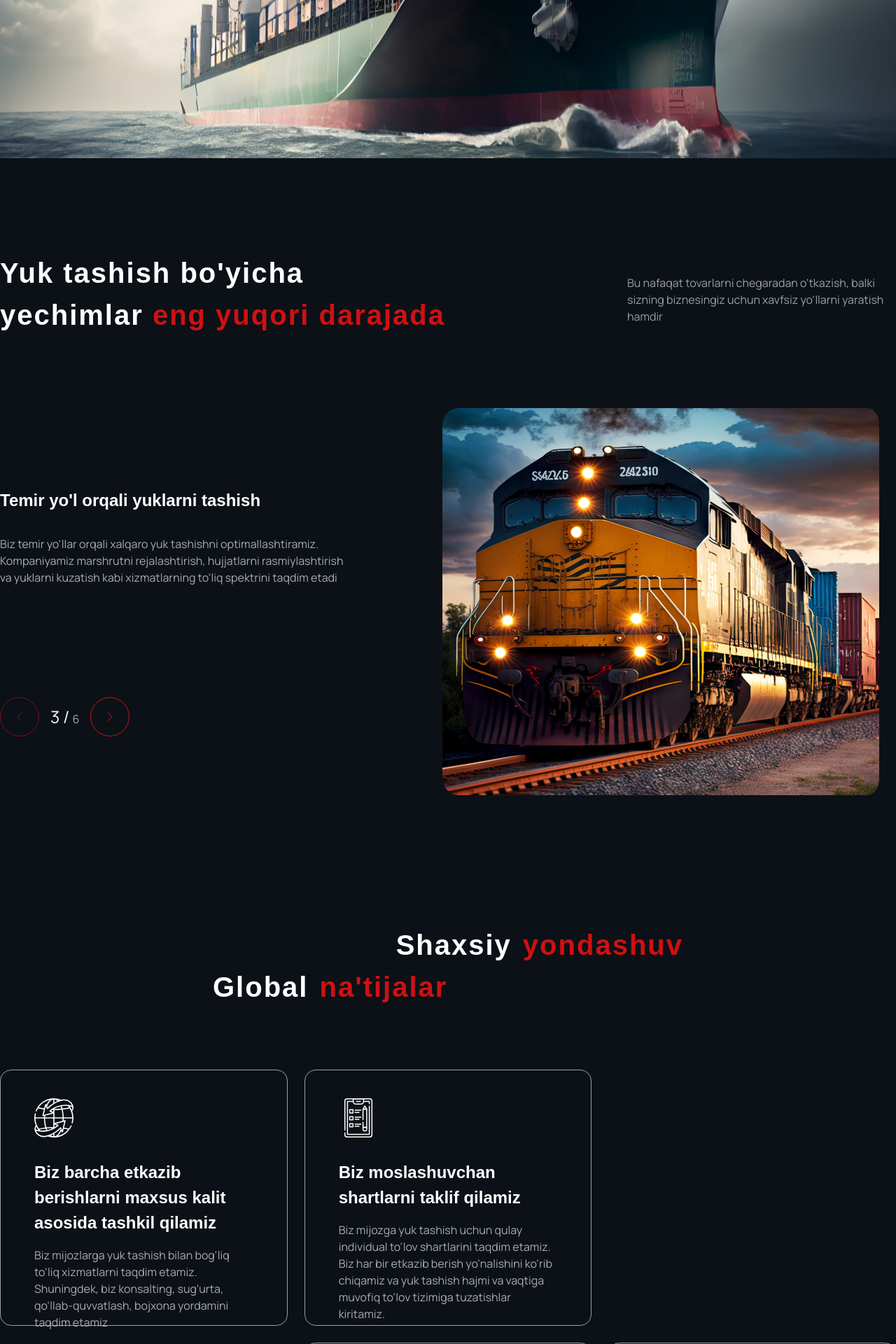
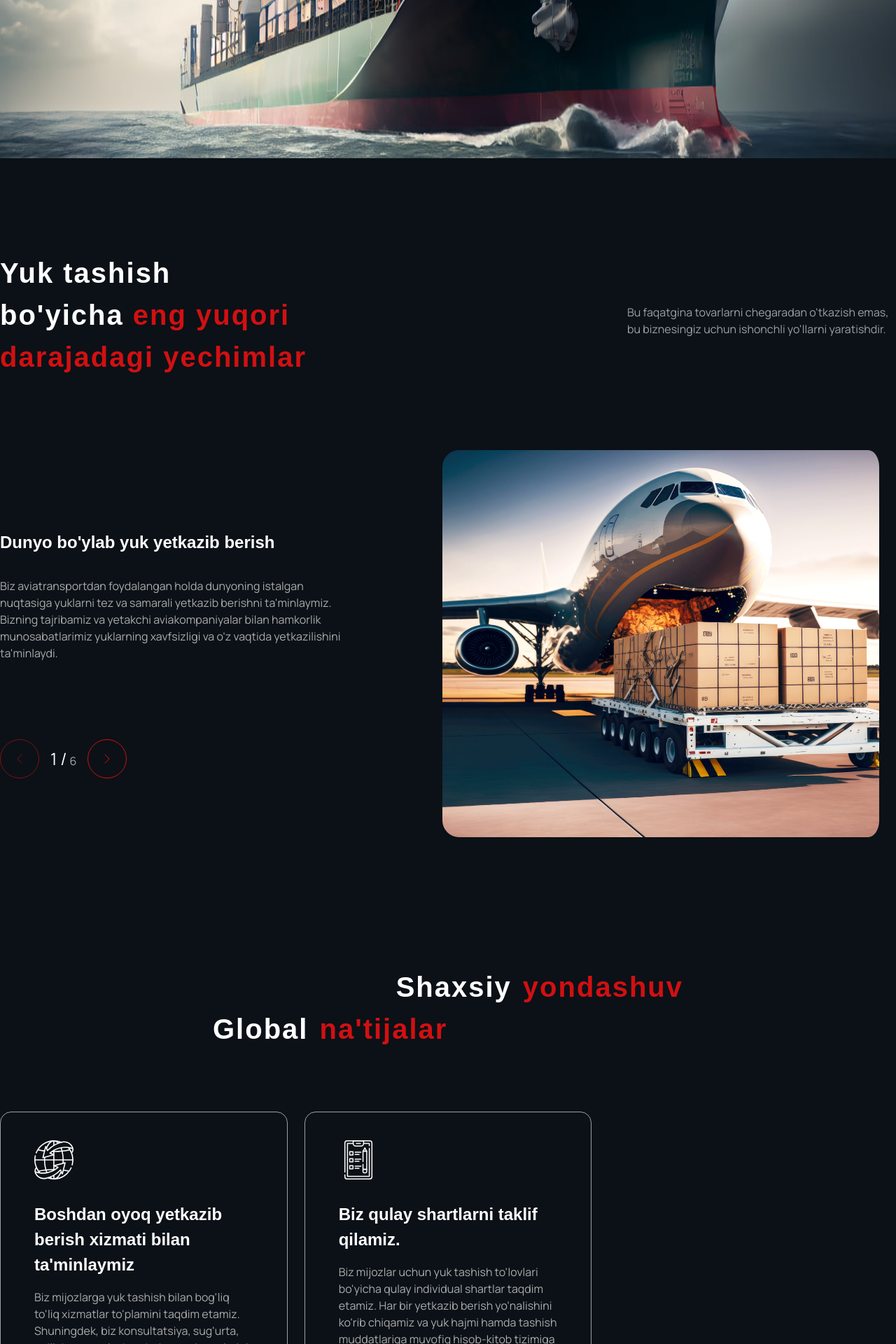
Before and after one commit to DoniyorbekErkinov/ravoworld-2, a Vue app: page / in a window 1280 px wide. Shown: the part 880-2800 px from the top of the page at 70% size. Built offline with nearby package versions, Linux system fonts and the light colour scheme; a web font is replaced by a local one.

Commit message:
til paketda o'zgarishlar

```diff
--- a/src/App.vue
+++ b/src/App.vue
@@ -13,7 +13,7 @@ import arrow from "./components/arrow.vue";
 import BrandCarousel from "./components/BrandCarousel.vue";
 const { carouselData } = useHelper();
 const { locale, t } = useI18n();
-const currentItem = ref(1);
+const currentItem = ref(0);
 const count1 = ref(0);
 const count2 = ref(0);
 const count3 = ref(0);
@@ -37,7 +37,7 @@ onMounted(() => {
     } else {
       clearInterval(carouselInterval);
     }
-  }, 2500);
+  }, 4500);
 
   document.addEventListener("scroll", (event) => {
     if (window.pageYOffset > 2200) {
@@ -924,9 +924,11 @@ const showMap = ref(false);
         class="w-full py-8 flex xxl:flex-row xl:flex-row lg:flex-row md:flex-row slg:flex-row flex-col justify-between items-center relative"
       >
         <div class="w-[30%] text-[36px] flex items-center">
-          <logo
+          <a href="#">
+            <logo
             class="xxl:scale-100 xl:scale-100 lg:scale-100 md:scale-100 slg:scale-100 scale-125"
           />
+          </a>
         </div>
         <div
           class="xxl:w-[70%] xl:w-[70%] lg:w-[70%] md:w-[70%] slg:w-[70%] w-full flex justify-end items-center"
--- a/src/i18n/ru.json
+++ b/src/i18n/ru.json
@@ -34,7 +34,7 @@
         "title5": "Подготовка и переподготовка ВЭД специалистов",
         "text5": "Предоставляем обучение и консультации в области внешнеэкономической деятельности (ВЭД), помогая вашим специалистам быть в курсе последних изменений в законодательстве и эффективно управлять таможенными процессами",
         "title6": "Международная торговля",
-        "text6": "Помогаем вашему бизнесу расширять границы через международную торговлю. Наш опыт в области глобального бизнеса и международных партнерств способствует успешным торговым операциям и развитию вашего бизнеса на мировом рынке"
+        "text6": "Мы являемся активным участником международной торговли, осуществляя импорт и экспорт товаров. Наш опыт и глубокие знания мировых рынков позволяют нам эффективно управлять всеми аспектами международной торговли, от поиска новых рынков до оптимизации поставок и логистики."
     },
     "underCarousel": {
         "title_1_1": "Персональный",
--- a/src/i18n/uz.json
+++ b/src/i18n/uz.json
@@ -8,33 +8,33 @@
         "main": "Bosh sahifa",
         "service": "Xizmatlar",
         "advantages": "Afzalliklar",
-        "about": "Biz haqida",
-        "contacts": "A'loqa"
+        "about": "Biz haqimizda",
+        "contacts": "Aloqa"
     },
     "header": {
         "title_1": "Tezkor",
         "title_2": "chegarasiz ",
         "title_3": "yetkazib berish",
-        "text": "Tez, samarali, keraksiz muammosiz. Kompaniyamiz ekspress yuk tashishni taklif qiladi",
-        "circle": "A'loqa"
+        "text": "Kompaniyamiz – tez, samarali, muammosiz ekspress yuk tashish xizmatini taklif qiladi",
+        "circle": "Aloqa"
     },
     "carousel": {
-        "title_1": "Yuk tashish bo'yicha",
-        "title_2":"yechimlar",
-        "title_3":"eng yuqori darajada",
-        "text": "Bu nafaqat tovarlarni chegaradan o'tkazish, balki sizning biznesingiz uchun xavfsiz yo'llarni yaratish hamdir",
-        "title1": "Xolaqaro avia yuk yetkazish",
-        "text1": "Biz havo transportidan foydalangan holda dunyoning istalgan nuqtasiga tez va samarali etkazib berishni ta'minlaymiz. Bizning tajribamiz va yetakchi aviakompaniyalar bilan hamkorligimiz xavfsiz va o‘z vaqtida yetkazib berishni ta’minlaydi",
-        "title2": "Avtomobil transporti",
-        "text2": "Biz avtomobilda yuk tashish uchun ishonchli va moslashuvchan variantlarni taklif qilamiz. Bizning avtotransport parkimiz va hamkorlar tarmog'imiz aniqlik va samaradorlikni ta'minlagan holda istalgan hajmdagi yuklarni tashishni tashkil qilish imkonini beradi.",
-        "title3": "Temir yo'l orqali yuklarni tashish",
-        "text3": "Biz temir yo'llar orqali xalqaro yuk tashishni optimallashtiramiz. Kompaniyamiz marshrutni rejalashtirish, hujjatlarni rasmiylashtirish va yuklarni kuzatish kabi xizmatlarning to'liq spektrini taqdim etadi",
+        "title_1": "Yuk tashish ",
+        "title_2":"bo'yicha ",
+        "title_3":"eng yuqori darajadagi yechimlar",
+        "text": "Bu faqatgina tovarlarni chegaradan o'tkazish emas, bu biznesingiz uchun ishonchli yo'llarni yaratishdir.",
+        "title1": "Dunyo bo'ylab yuk yetkazib berish",
+        "text1": "Biz aviatransportdan foydalangan holda dunyoning istalgan nuqtasiga yuklarni tez va samarali yetkazib berishni ta'minlaymiz. Bizning tajribamiz va yetakchi aviakompaniyalar bilan hamkorlik munosabatlarimiz yuklarning xavfsizligi va o'z vaqtida yetkazilishini ta'minlaydi.",
+        "title2": "Yuklarni avtotransport orqali yetkazish",
+        "text2": "Biz yuklarni avtotransport orqali tashish bo'yicha ishonchli va qulay varinatlarni taklif etamiz. Bizning avtotransportlarimiz va hamkorlar tarmog'imiz har qanday hajmdagi yuklarni aniqlik va operativlikni ta'minlagan holda yetkazib berish imkonini beradi.",
+        "title3": "Temir yo‘l orqali yuk tashish",
+        "text3": "Xalqaro yuk tashishni temir yo'l marshrutlari orqali optimallashtiramiz. Kompaniyamiz marshrutlarni rejalashtirish, hujjatlarni rasmiylashtirish va yuklarni kuzatib borishni o'z ichiga olgan to'liq xizmatlar spektrini taqdim etadi.",
         "title4": "Bojxona brokeri xizmati",
-        "text4": "Bizning professional bojxona brokerlarimiz barcha bojxona rasmiyatchiliklarining bajarilishini ta'minlaydi. Biz yuklarni tez va to'g'ri rasmiylashtirishni, xavflarni minimallashtirishni va barcha qonunlarga rioya qilishni kafolatlaymiz",
-        "title5": "Tashqi savdo mutaxassislarini tayyorlash va qayta tayyorlash",
-        "text5": "Biz sizning mutaxassislaringizga qonunchilikdagi so'nggi o'zgarishlardan xabardor bo'lish va bojxona jarayonlarini samarali boshqarishda yordam berib, tashqi iqtisodiy faoliyat (FEA) sohasida treninglar va maslahatlar beramiz.",
+        "text4": "Bizning professional bojxona brokerlarimiz barcha bojxona rasmiyatchiliklariga rioya qilishni ta'minlaydi. Biz yuklarning tez va to'g'ri rasmiylashtirilishini kafolatlaymiz, bu esa xavflarni minimallashtirish va barcha qonunlarga rioya qilishni ta'minlaydi.",
+        "title5": "Tashqi iqtisodiy faoliyat (TIF) mutaxassislarini tayyorlash va qayta tayyorlash",
+        "text5": "Biz tashqi iqtisodiy faoliyat (TIF) sohasida ta'lim va maslahat xizmatlarini taqdim etamiz, bu esa sizning mutaxassislaringizni qonunchilikdagi so'nggi o'zgarishlardan xabardor bo'lishiga va bojxona jarayonlarini samarali boshqarishiga yordam beradi.",
         "title6": "Xalqaro savdo",
-        "text6": "Biz sizning biznesingizga xalqaro savdo orqali chegaralarini kengaytirishga yordam beramiz. Global biznes va xalqaro hamkorlikdagi tajribamiz sizga muvaffaqiyatli savdo qilish va global bozorda biznesingizni rivojlantirishga yordam beradi."
+        "text6": "Biz xalqaro savdo, tovarlarni import va eksport qilish bo'yicha faol ishtirokchimiz. Bizning tajribamiz va jahon bozorlari bo'yicha teran bilimimiz bizga xalqaro savdoning barcha jabhalarini, yangi bozorlarni topishdan tortib, yetkazib berish va logistikani optimallashtirishgacha samarali boshqarish imkonini beradi."
     },
     "underCarousel": {
         "title_1_1": "Shaxsiy",
@@ -42,22 +42,22 @@
         "title_2_1": "Global",
         "title_2_2":"na'tijalar",
         "card": {
-            "title1": "Biz barcha etkazib berishlarni maxsus kalit asosida tashkil qilamiz",
-            "text1": "Biz mijozlarga yuk tashish bilan bog'liq to'liq xizmatlarni taqdim etamiz. Shuningdek, biz konsalting, sug'urta, qo'llab-quvvatlash, bojxona yordamini taqdim etamiz",
-            "title2": "Biz moslashuvchan shartlarni taklif qilamiz",
-            "text2": "Biz mijozga yuk tashish uchun qulay individual to'lov shartlarini taqdim etamiz. Biz har bir etkazib berish yo'nalishini ko'rib chiqamiz va yuk tashish hajmi va vaqtiga muvofiq to'lov tizimiga tuzatishlar kiritamiz.",
-            "title3": "Biz sizning xavflaringizni minimallashtiramiz",
-            "text3": "Biz normativ-huquqiy hujjatlar talablariga muvofiq foydalanish uchun tasdiqlangan transport vositalaridan foydalanamiz. Biz yuk tashish sohasida tegishli ko'nikma va tajribaga ega odamlarni ishga olamiz",
-            "title4": "Biz tranzaksiyaning barcha bosqichlarida aloqadamiz",
-            "text4": "Bizning har bir mijozimizga shaxsiy menejer tayinlangan, u butun tashish jarayonini muvofiqlashtiradi va har qanday muammolarni tezda hal qilish uchun doimiy aloqada bo'ladi."
+            "title1": "Boshdan oyoq yetkazib berish xizmati bilan ta'minlaymiz",
+            "text1": "Biz mijozlarga yuk tashish bilan bog'liq to'liq xizmatlar to'plamini taqdim etamiz. Shuningdek, biz konsultatsiya, sug'urta, qo'llab-quvvatlash va bojxona xizmatlarini ham taqdim etamiz.",
+            "title2": "Biz qulay shartlarni taklif qilamiz.",
+            "text2": "Biz mijozlar uchun yuk tashish to'lovlari bo'yicha qulay individual shartlar taqdim etamiz. Har bir yetkazib berish yo'nalishini ko'rib chiqamiz va yuk hajmi hamda tashish muddatlariga muvofiq hisob-kitob tizimiga tuzatishlar kiritamiz.",
+            "title3": "Xavf-xatarlaringizni minimallashtiramiz",
+            "text3": "Biz normativ-huquqiy hujjatlarning talablariga muvofiq ishlashga ruxsat etilgan transport vositalaridan foydalanamiz. Bizda yuk tashish sohasida tegishli ko'nikma va tajribaga ega bo'lgan xodimlar faoliyat yuritadi.",
+            "title4": "Bitimning barcha bosqichlarida aloqani saqlab turamiz",
+            "text4": "Har bir mijozimiz uchun shaxsiy menejer tayinlanadi, u yuk tashish jarayonini muvofiqlashtiradi va har qanday savollarni tezkor hal qilish uchun doimiy aloqada bo'ladi."
         }
     },
     "associate": {
-        "title_1_1": "Ichonchli ",
-        "title_1_2": "hamkor",
-        "title_2_1": "global ",
-        "title_2_2": "ta'minotda",
-        "text":"{RavoWorld}da biz faqat yuklarni yetkazib berish bilan cheklanmaymiz, balki muvaffaqiyatingiz uchun qo'llanma yaratamiz. Har bir yetkazib berish tarixga aylanadigan biz bilan kundalik hayot chegaralaridan tashqariga qadam qo'ying.",
+        "title_1_1": "Global ",
+        "title_1_2": "yetkazib ",
+        "title_2_1": "berish bo'yicha ",
+        "title_2_2": "ishonchli hamko.",
+        "text":"{RavoWorld}'da biz faqatgina yuklarni yetkazib berishga emas, balki sizning muvaffaqiyatingiz uchun yo'l-yo'riq yaratishga intilamiz. Oddiylikdan tashqariga chiqing va biz bilan birga har bir yetkazib berishni muvaffaqiyat tarixiga aylantiring.",
         "card1": "hamkor davlatlar",
         "card2": "tashkil topgan yili",
         "card3": "mamnun mijozlar",
@@ -65,14 +65,14 @@
     },
     "contact": {
         "title": "Biz tomon qadam tashlang: ",
-        "title_1": "kelajagingiz bizning qo'limizda",
+        "title_1": "Biz bilan kelajakni yarating",
         "contacts": "Kontaktlar",
         "address": "Manzil",
-        "address_map": "100099, Toshkent sh., Yunusobod tumani, ko‘ch. Amira Temura, 2-uy",
+        "address_map": "100099, Toshkent sh. Yunusobod tumani, Amir Temur ko‘ch. 2-uy",
         "telefon": "Telefon",
         "email": "El. pochta",
         "copy_right": "Barcha huquqlar himoyalangan."
     },
     "brand_title_1": "Bizga",
-    "brand_title_2": " ishonishadi"
+    "brand_title_2": " ishonganlar"
 }
```
Also changed, not shown: src/i18n/en.json (+4 -4 lines), 1 other file (tests, documents, lock files or other folders).
